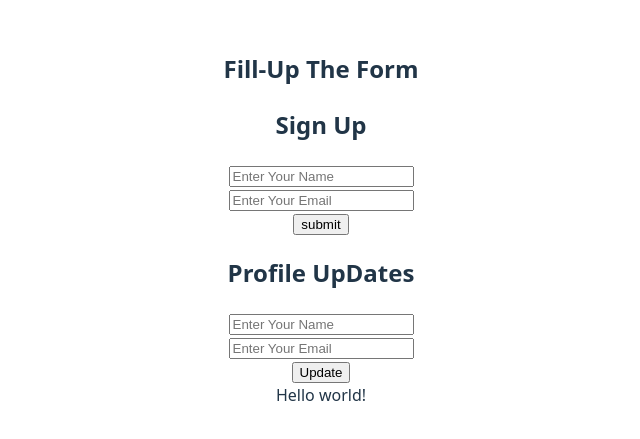
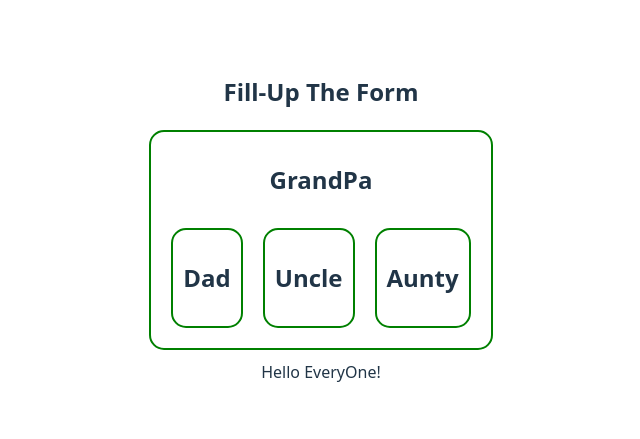
Before and after one commit to Amitkumersarkar/Form-master, a React (Vite) app: page / in a window 1280 px wide. Shown: the part 181-620 px from the top of the page, without its empty margins (319-959 px from the left). Built offline with nearby package versions, Linux system fonts and the light colour scheme.

Commit message:
prop driling

```diff
--- a/src/App.jsx
+++ b/src/App.jsx
@@ -1,5 +1,6 @@
 
 import './App.css'
+import GrandPa from './components/GrandPa/GrandPa'
 import HookForm from './components/HookForm/HookForm'
 import RefForm from './components/RefForm/RefForm'
 import ReuseableFrom from './components/ReuseableFrom/ReuseableFrom'
@@ -11,12 +12,13 @@ function App() {
   return (
     <div>
       <h2>Fill-Up The Form</h2>
+      <GrandPa></GrandPa>
       {/* <SimpleForm></SimpleForm> */}
       {/* <StateFulForm></StateFulForm> */}
       {/* <RefForm></RefForm> */}
       {/* <HookForm></HookForm> */}
-      <ReuseableFrom formTitle={'Sign Up'}></ReuseableFrom>
-      <ReuseableFrom formTitle={'Profile UpDates'} submitBtnText='Update'></ReuseableFrom>
+      {/* <ReuseableFrom formTitle={'Sign Up'}></ReuseableFrom>
+      <ReuseableFrom formTitle={'Profile UpDates'} submitBtnText='Update'></ReuseableFrom> */}
     </div >
   )
 }
--- /dev/null
+++ b/src/components/FamilyTree/Aunty.jsx
@@ -0,0 +1,11 @@
+
+const Aunty = () => {
+
+    return (
+        <div>
+            <h2>Aunty</h2>
+        </div>
+    );
+};
+
+export default Aunty;
--- /dev/null
+++ b/src/components/FamilyTree/Dad.jsx
@@ -0,0 +1,11 @@
+
+const Dad = () => {
+
+    return (
+        <div>
+            <h2>Dad</h2>
+        </div>
+    );
+};
+
+export default Dad;
--- /dev/null
+++ b/src/components/FamilyTree/Uncle.jsx
@@ -0,0 +1,11 @@
+
+const Uncle = () => {
+
+    return (
+        <div>
+            <h2>Uncle</h2>
+        </div>
+    );
+};
+
+export default Uncle;
--- /dev/null
+++ b/src/components/GrandPa/GrandPa.css
@@ -0,0 +1,11 @@
+.grandpa div, .grandpa {
+    border: 2px solid green;
+    margin: 10px;
+    padding: 10px;
+    border-radius: 15px;
+}
+
+.flex {
+    display: flex;
+
+}
--- /dev/null
+++ b/src/components/GrandPa/GrandPa.jsx
@@ -0,0 +1,19 @@
+import Aunty from "../FamilyTree/Aunty";
+import Dad from "../FamilyTree/Dad";
+import Uncle from "../FamilyTree/Uncle";
+import './GrandPa.css';
+const GrandPa = () => {
+
+    return (
+        <div className="grandpa">
+            <h2>GrandPa</h2>
+            <section className="flex">
+                <Dad></Dad>
+                <Uncle></Uncle>
+                <Aunty></Aunty>
+            </section>
+        </div>
+    );
+};
+
+export default GrandPa;
--- a/src/main.jsx
+++ b/src/main.jsx
@@ -11,7 +11,7 @@ import App from './App.jsx'
 const router = createBrowserRouter([
   {
     path: "/",
-    element: <div>Hello world!</div>,
+    element: <div>Hello EveryOne!</div>,
   },
 ]);
 createRoot(document.getElementById('root')).render(
```
Also changed, not shown: src/components/Myself/Myself.jsx (added, +11 -0 lines).
